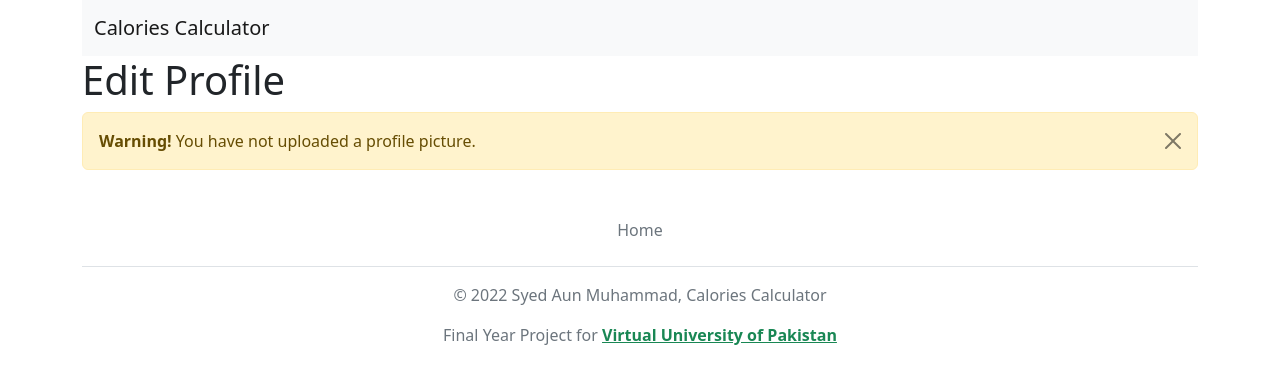
After one commit to AunSyedShah/Calories-Calculator-FYP, a Django app: template templates/edit_profile.html in a window 1280 px wide. The commit adds this page. Shown: the top 384 px of the page. Run offline with Django 3.2, Linux system fonts and the light colour scheme; the template is opened without the code that fills it, so the values that code supplies are empty; some libraries are stand-ins or nearby versions.

```diff
--- a/bmr/urls.py
+++ b/bmr/urls.py
@@ -12,4 +12,5 @@ urlpatterns = [
     path('delete_bmr/<delete_id>', views.delete_bmr),
     path('calories_detail/', views.calories_detail, name="calories_detail"),
     path('calories_graph/', views.calories_graph, name="calories_graph"),
+    path('edit_profile/', views.edit_profile, name="edit_profile"),
 ]
--- a/calories_calculator/settings.py
+++ b/calories_calculator/settings.py
@@ -98,7 +98,6 @@ DATABASES = {
     }
 }
 
-
 # Password validation
 # https://docs.djangoproject.com/en/3.2/ref/settings/#auth-password-validators
 
@@ -116,7 +115,6 @@ AUTH_PASSWORD_VALIDATORS = [
         'NAME': 'django.contrib.auth.password_validation.NumericPasswordValidator',
     },
 ]
-
 
 # Internationalization
 # https://docs.djangoproject.com/en/3.2/topics/i18n/
@@ -142,3 +140,6 @@ CRISPY_TEMPLATE_PACK = 'bootstrap4'
 # https://docs.djangoproject.com/en/3.2/ref/settings/#default-auto-field
 
 DEFAULT_AUTO_FIELD = 'django.db.models.BigAutoField'
+
+MEDIA_URL = '/media/'
+MEDIA_ROOT = BASE_DIR / 'media'
--- a/calories_calculator/urls.py
+++ b/calories_calculator/urls.py
@@ -15,8 +15,10 @@ Including another URLconf
 """
 from django.contrib import admin
 from django.urls import path, include
+from django.conf import settings
+from django.conf.urls.static import static
 
 urlpatterns = [
-    path('admin/', admin.site.urls),
-    path('', include("bmr.urls"))
-]
+                  path('admin/', admin.site.urls),
+                  path('', include("bmr.urls"))
+              ] + static(settings.MEDIA_URL, document_root=settings.MEDIA_ROOT)
--- a/templates/addItemsCalories.html
+++ b/templates/addItemsCalories.html
@@ -8,9 +8,7 @@
     {% for message in messages %}
         <div class="alert alert-warning alert-dismissible fade show" role="alert">
             {{ message }}
-            <button type="button" class="close" data-dismiss="alert" aria-label="Close">
-                <span aria-hidden="true">&times;</span>
-            </button>
+            <button type="button" class="btn-close" data-bs-dismiss="alert" aria-label="Close"></button>
         </div>
     {% endfor %}
     <form method="POST" class="form-group" action="">
--- a/templates/base.html
+++ b/templates/base.html
@@ -42,12 +42,12 @@
                                     Welcome, {{ request.user.first_name }}
                                 </a>
                                 <ul class="dropdown-menu" aria-labelledby="navbarDropdown">
-                                    <li><a class="dropdown-item" href="#">Edit BMR Details</a></li>
                                     <li><a class="dropdown-item" href="{% url 'addfooditem' %}">Add Food Items</a></li>
                                     <li><a class="dropdown-item" href="{% url 'calories_graph' %}">Calories Graph</a>
                                     </li>
                                     <li><a class="dropdown-item" href="{% url 'calories_detail' %}">Calories Detail</a>
                                     </li>
+                                    <li><a class="dropdown-item" href="{% url 'edit_profile' %}">Edit Profile</a></li>
                                     <li>
                                         <hr class="dropdown-divider">
                                     </li>
--- a/templates/dashboard.html
+++ b/templates/dashboard.html
@@ -12,11 +12,9 @@
     <div class="row">
         <div class="col">
             {% for message in messages %}
-                <div class="alert alert-{{ message.tags }} alert-dismissible fade show" role="alert">
+                <div class="alert alert-success alert-dismissible fade show" role="alert">
                     {{ message }}
-                    <button type="button" class="close" data-dismiss="alert" aria-label="Close">
-                        <span aria-hidden="true">&times;</span>
-                    </button>
+                    <button type="button" class="btn-close" data-bs-dismiss="alert" aria-label="Close"></button>
                 </div>
             {% endfor %}
         </div>
--- /dev/null
+++ b/templates/edit_profile.html
@@ -0,0 +1,30 @@
+{% extends "base.html" %}
+{% block title %}
+    Login |
+{% endblock %}
+{% block content %}
+
+    {% for message in messages %}
+        <div class="alert alert-warning alert-dismissible fade show" role="alert">
+            {{ message }}
+            <button type="button" class="btn-close" data-bs-dismiss="alert" aria-label="Close"></button>
+        </div>
+    {% endfor %}
+
+    <h1>Edit Profile</h1>
+    <!-- <form>
+        <div class="mb-3">
+            <label for="user_img" class="form-label">Select Image</label>
+            <input type="image" class="form-control" id="user_img">
+        </div>
+        <button type="submit" class="btn btn-primary">Submit</button>
+    </form> -->
+    {% if user_profile_picture %}
+        <img src="{{ user_profile_picture.url }}" class="img-thumbnail" alt="...">
+    {% else %}
+        <div class="alert alert-warning alert-dismissible fade show" role="alert">
+            <strong>Warning!</strong> You have not uploaded a profile picture.
+            <button type="button" class="btn-close" data-bs-dismiss="alert" aria-label="Close"></button>
+        </div>
+    {% endif %}
+{% endblock %}
```
Also changed, not shown: bmr/views.py (+14 -1 lines), templates/calories_graph.html (+12 -4 lines), templates/edit_ptofile.html (deleted, +0 -16 lines), media/profile_pics/269811391_1310798559386993_4387993744777411237_n.jpg (added), media/profile_pics/cover.png (added).
